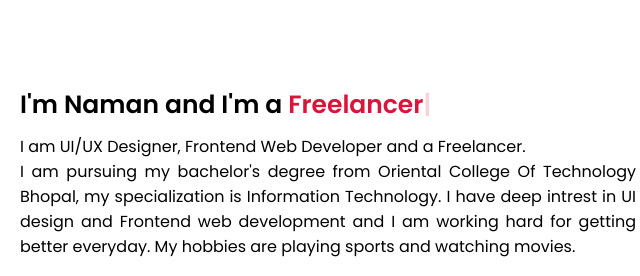
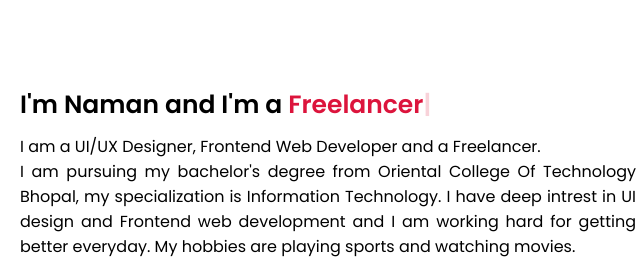
Before and after one commit to Naman-Malani/Personal-Portfolio-Website, a plain HTML site: page index.html in a window 1280 px wide. Shown: the part 1020-1296 px from the top of the page, 564-1204 px from the left. Drawn offline with nearby package versions, Linux system fonts and the light colour scheme.

Commit message:
Update index.html

```diff
--- a/index.html
+++ b/index.html
@@ -57,7 +57,7 @@
                 </div>
                 <div class="column right">
                     <div class="text">I'm Naman and I'm a <span class="typing-2"></span></div>
-                    <p>I am UI/UX Designer, Frontend Web Developer and a Freelancer. <br> I am pursuing my bachelor's degree from Oriental College Of Technology Bhopal, my specialization is Information Technology. I have deep intrest in UI design and Frontend web development and I am working hard for getting better everyday. My hobbies are playing sports and watching movies.</p>
+                    <p>I am a UI/UX Designer, Frontend Web Developer and a Freelancer. <br> I am pursuing my bachelor's degree from Oriental College Of Technology Bhopal, my specialization is Information Technology. I have deep intrest in UI design and Frontend web development and I am working hard for getting better everyday. My hobbies are playing sports and watching movies.</p>
                     <a href="#">Download CV</a>
                 </div>
             </div>
```
